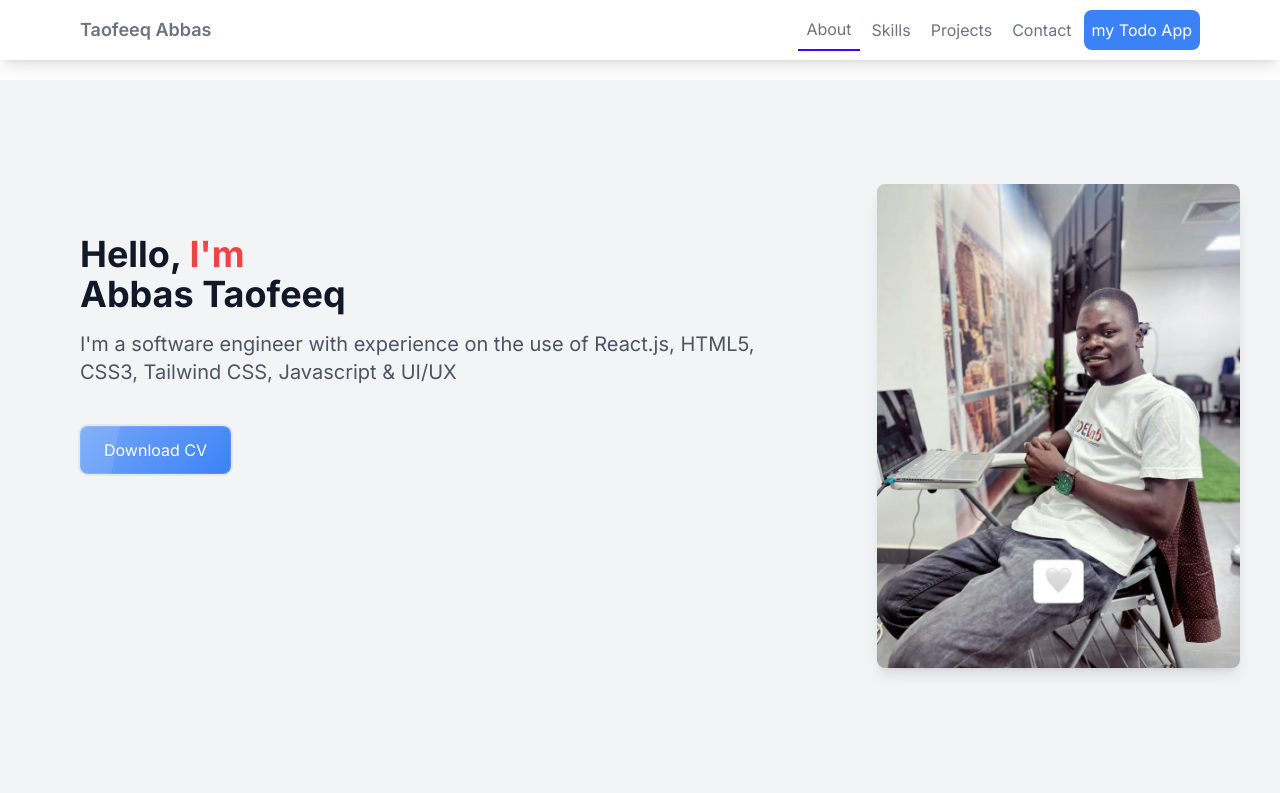
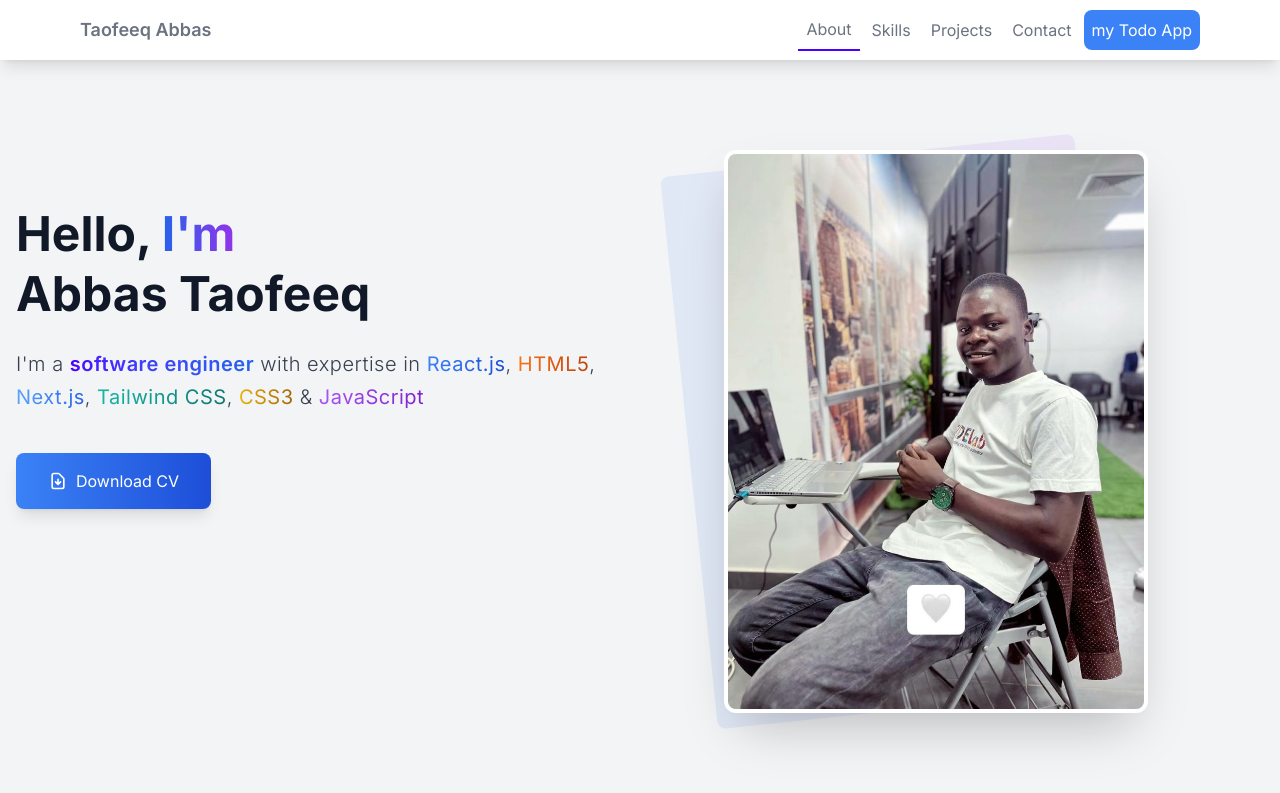
Before and after one commit to Abbascodde/portfolio-updated, a plain HTML site: page index.html in a window 1280 px wide. Shown: the top 793 px of the page. Drawn offline with nearby package versions, Linux system fonts and the light colour scheme.

Commit message:
portfolio updated

```diff
--- a/index.html
+++ b/index.html
@@ -85,32 +85,46 @@
         </div>
     </nav>
 
-    <div class="container mx-auto px-4  max-w-6xl justify-around align-center" style="margin-top: 80px;">
+    <div class="container mx-auto px-4 justify-around align-center" style="margin-top: 50px;">
 
         <!-- Main Content Section -->
         <section class="py-16">
-         <div class="flex flex-col mt-[40px] md:flex-row items-center md:items-start gap-8">
-
+            <div class="flex flex-col mt-[40px] md:flex-row items-center md:items-start gap-12 relative">
                 <!-- Right side - Introduction and CV -->
-        <div class="w-full md:w-2/3 mt-4 mt-[50px]">
-            <h1 class="text-4xl font-bold mb-4">
-                Hello, <span class="text-red-500">I'm</span><br>
+                <div class="w-full md:w-1/2 mt-4 mt-[50px] relative z-10">
+                    <div class="animate-fade-in">
+                        <h1 class="text-5xl font-bold mb-6 leading-tight">
+                            Hello, <span class="text-transparent bg-clip-text bg-gradient-to-r from-blue-600 to-purple-600">I'm</span><br>
                             Abbas Taofeeq
                         </h1>
-            <p class="text-xl text-gray-600 mb-10">
-                I'm a software engineer with experience on the use of React.js,
-                HTML5, CSS3, Tailwind CSS, Javascript & UI/UX
+                        <p class="text-xl text-gray-700 mb-10 leading-relaxed font-light tracking-wide animate-fade-in">
+                            I'm a <span class="font-semibold text-transparent bg-clip-text bg-gradient-to-r from-primary to-blue-600">software engineer</span> with expertise in
+                            <span class="font-medium text-transparent bg-clip-text bg-gradient-to-r from-blue-500 to-blue-700">React.js</span>,
+                            <span class="font-medium text-transparent bg-clip-text bg-gradient-to-r from-orange-500 to-orange-700">HTML5</span>,
+                            <span class="font-medium text-transparent bg-clip-text bg-gradient-to-r from-blue-400 to-blue-600">Next.js</span>,
+                            <span class="font-medium text-transparent bg-clip-text bg-gradient-to-r from-teal-500 to-teal-700">Tailwind CSS</span>,
+                            <span class="font-medium text-transparent bg-clip-text bg-gradient-to-r from-yellow-500 to-yellow-700">CSS3</span> &
+                            <span class="font-medium text-transparent bg-clip-text bg-gradient-to-r from-purple-500 to-purple-700">JavaScript</span>
                         </p>
-            <a href="/src/ny_cv/ABAS-prof-cv.pdf" download
-               class="inline-block bg-blue-500 text-white glass px-6 py-3 rounded-lg
-                      hover:bg-primary-dark transition duration-300">
+                        <div class="flex gap-4">
+                            <a href="/src/ny_cv/abbasresume013.pdf" download
+                               class="inline-block bg-gradient-to-r from-blue-500 to-blue-700 text-white px-8 py-4 rounded-lg
+                                      hover:from-blue-600 hover:to-blue-800 transition duration-300 shadow-lg hover:shadow-xl
+                                      transform hover:-translate-y-1 flex items-center gap-2">
+                                <svg class="w-5 h-5" fill="none" stroke="currentColor" viewBox="0 0 24 24">
+                                    <path stroke-linecap="round" stroke-linejoin="round" stroke-width="2" d="M12 10v6m0 0l-3-3m3 3l3-3m2 8H7a2 2 0 01-2-2V5a2 2 0 012-2h5.586a1 1 0 01.707.293l5.414 5.414a1 1 0 01.293.707V19a2 2 0 01-2 2z"/>
+                                </svg>
                                 Download CV
                             </a>
                         </div>
+                    </div>
+                </div>
                 <!-- Left side - Image -->
-           <div class="w-full md:w-1/3">
+                <div class="w-full md:w-1/3 relative">
+                    <div class="absolute inset-0 bg-gradient-to-r from-blue-500/10 to-purple-500/10 rounded-lg transform -rotate-6"></div>
                     <img src="/dist/images/WhatsApp Image 2025-01-09 at 11.23.24_c308238d.jpg" alt="Taofeeq Abbas"
-                 class="w-full rounded-lg shadow-lg object-cover ml-10 profile-image">
+                         class="w-full rounded-lg shadow-2xl object-cover ml-10 profile-image transform hover:scale-105 transition duration-300
+                                ring-4 ring-white">
                 </div>
             </div>
         </section>
@@ -126,9 +140,7 @@
                     </div>
                     <div class="w-full md:w-2/3">
                         <p class="text-gray-700">
-                            I'm a Technical Support professional at TIIDELab bootcamp, where I help aspiring developers navigate their learning journey.
-                            With a strong foundation in frontend development, I specialize in creating responsive and user-friendly web interfaces.
-                            I'm passionate about mentoring and helping others succeed in their tech careers.
+                            With 3+ years of experience as a frontend developer, I am a detail-oriented and organized professional with excellent communication skills. I thrive in fast-paced environments, leveraging my technical expertise to deliver high-quality, user-centric solutions. Passionate about creating seamless and responsive web experiences, I stay updated with the latest frontend technologies to ensure my work is innovative and impactful.
                         </p>
                     </div>
                 </div>
```
Also changed, not shown: 2 other files. Lines whose indentation alone changed are shown as unchanged.
